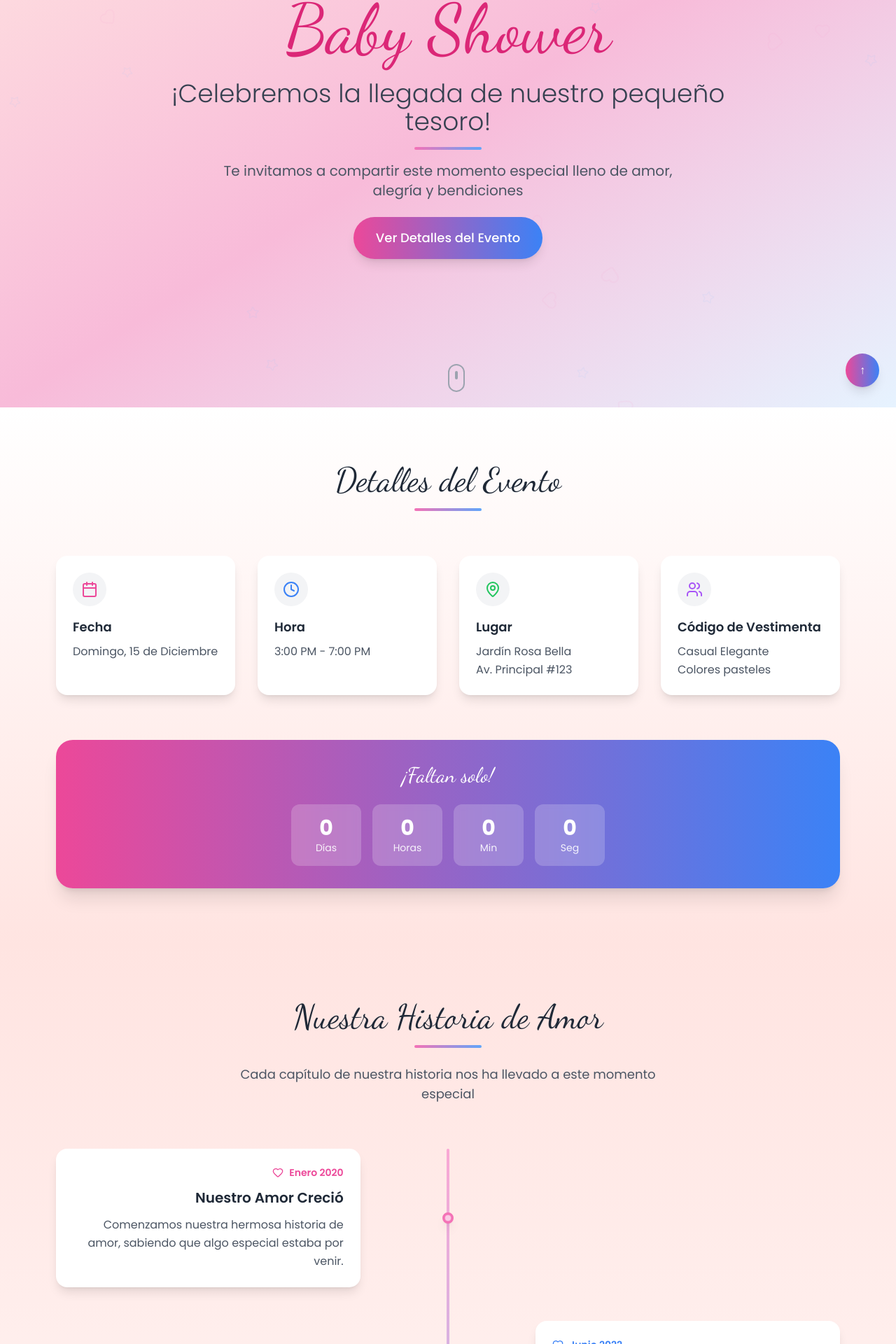
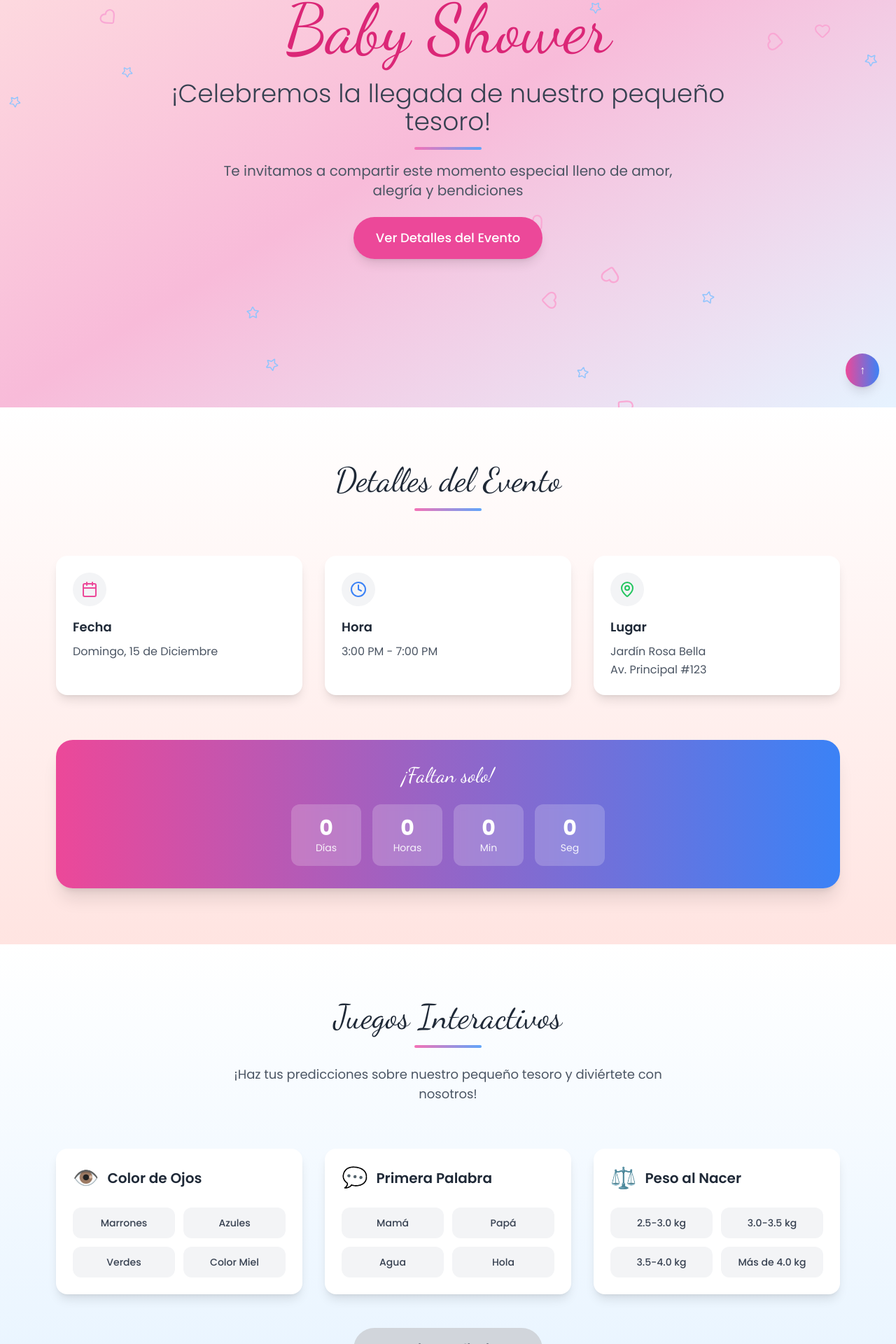
Before and after one commit to YoelPreza/invitacion-baby-shower, a React (Vite) app: page / in a window 1280 px wide. Shown: the part 218-2138 px from the top of the page at 70% size. Built offline with nearby package versions, Linux system fonts and the light colour scheme.

Commit message:
Update: invitacion Yoel

```diff
--- a/src/App.tsx
+++ b/src/App.tsx
@@ -13,7 +13,6 @@ const App: FC = () => {
     <div className="min-h-screen">
       <HeroSection />
       <EventInfo />
-      <ParentsStory />
       <InteractiveGames />
       <PhotoGallery />
       <RSVPForm />
--- a/src/components/EventInfo.tsx
+++ b/src/components/EventInfo.tsx
@@ -50,12 +50,6 @@ const EventInfo: React.FC = () => {
       title: 'Lugar',
       value: 'Jardín Rosa Bella\nAv. Principal #123',
       color: 'text-green-500'
-    },
-    {
-      icon: Users,
-      title: 'Código de Vestimenta',
-      value: 'Casual Elegante\nColores pasteles',
-      color: 'text-purple-500'
     }
   ]
 
@@ -75,7 +69,7 @@ const EventInfo: React.FC = () => {
           <div className="w-24 h-1 bg-gradient-to-r from-pink-400 to-blue-400 mx-auto rounded-full"></div>
         </motion.div>
 
-        <div className="grid md:grid-cols-2 lg:grid-cols-4 gap-8 mb-16">
+        <div className="grid md:grid-cols-3 lg:grid-cols-3 gap-8 mb-16">
           {eventDetails.map((detail, index) => (
             <motion.div
               key={index}
--- a/src/components/HeroSection.tsx
+++ b/src/components/HeroSection.tsx
@@ -5,7 +5,7 @@ import { Heart, Star } from 'lucide-react'
 const HeroSection: React.FC = () => {
   return (
     <section className="relative min-h-screen flex items-center justify-center overflow-hidden bg-gradient-to-br from-soft-pink via-baby-pink to-soft-blue">
-      <div className="absolute inset-0 opacity-10">
+      <div>
         {[...Array(20)].map((_, i) => (
           <motion.div
             key={i}
@@ -73,7 +73,7 @@ const HeroSection: React.FC = () => {
             className="mt-8"
           >
             <motion.button
-              className="bg-gradient-to-r from-pink-500 to-blue-500 text-white px-8 py-4 rounded-full text-lg font-medium shadow-lg hover:shadow-xl transition-shadow duration-300"
+              className="bg-gradient-to-r from-pink-500 to-pink-500 text-white px-8 py-4 rounded-full text-lg font-medium shadow-lg hover:shadow-xl transition-shadow duration-300"
               whileHover={{ scale: 1.05 }}
               whileTap={{ scale: 0.95 }}
               onClick={() => {
@@ -85,16 +85,6 @@ const HeroSection: React.FC = () => {
           </motion.div>
         </motion.div>
       </div>
-
-      <motion.div
-        className="absolute bottom-8 left-1/2 transform -translate-x-1/2"
-        animate={{ y: [0, 10, 0] }}
-        transition={{ duration: 2, repeat: Infinity }}
-      >
-        <div className="w-6 h-10 border-2 border-gray-400 rounded-full flex justify-center">
-          <div className="w-1 h-3 bg-gray-400 rounded-full mt-2"></div>
-        </div>
-      </motion.div>
     </section>
   )
 }
--- a/src/components/InteractiveGames.tsx
+++ b/src/components/InteractiveGames.tsx
@@ -7,12 +7,6 @@ const InteractiveGames: React.FC = () => {
   const [showResults, setShowResults] = useState(false)
 
   const games = [
-    {
-      title: '¿Niño o Niña?',
-      options: ['Niño 💙', 'Niña 💗'],
-      key: 'gender',
-      icon: '🎭'
-    },
     {
       title: 'Color de Ojos',
       options: ['Marrones', 'Azules', 'Verdes', 'Color Miel'],
@@ -38,6 +32,7 @@ const InteractiveGames: React.FC = () => {
       ...prev,
       [gameKey]: prediction
     }))
+    console.log(selectedPredictions)
   }
 
   const submitPredictions = () => {
@@ -64,7 +59,7 @@ const InteractiveGames: React.FC = () => {
           </p>
         </motion.div>
 
-        <div className="grid md:grid-cols-2 gap-8 mb-12">
+        <div className="grid md:grid-cols-3 gap-8 mb-12">
           {games.map((game, index) => (
             <motion.div
               key={index}
@@ -149,34 +144,6 @@ const InteractiveGames: React.FC = () => {
             </motion.div>
           )}
         </motion.div>
-
-        <motion.div
-          initial={{ opacity: 0, y: 30 }}
-          whileInView={{ opacity: 1, y: 0 }}
-          transition={{ duration: 0.8, delay: 0.2 }}
-          viewport={{ once: true }}
-          className="mt-16 grid md:grid-cols-2 gap-8"
-        >
-          <div className="bg-gradient-to-br from-pink-100 to-pink-200 rounded-2xl p-6 text-center">
-            <Sparkles className="w-12 h-12 text-pink-500 mx-auto mb-4" />
-            <h3 className="text-xl font-semibold text-gray-800 mb-2">
-              Consejo para Papás
-            </h3>
-            <p className="text-gray-600">
-              "Escriban una carta para su futuro hijo/a y léanla en su cumpleaños número 18"
-            </p>
-          </div>
-
-          <div className="bg-gradient-to-br from-blue-100 to-blue-200 rounded-2xl p-6 text-center">
-            <Gift className="w-12 h-12 text-blue-500 mx-auto mb-4" />
-            <h3 className="text-xl font-semibold text-gray-800 mb-2">
-              Tradición Especial
-            </h3>
-            <p className="text-gray-600">
-              "Cada invitado puede traer un libro infantil con una dedicatoria especial"
-            </p>
-          </div>
-        </motion.div>
       </div>
     </section>
   )
--- a/src/components/RSVPForm.tsx
+++ b/src/components/RSVPForm.tsx
@@ -38,6 +38,7 @@ const RSVPForm: React.FC = () => {
         dietary_restrictions: data.dietaryRestrictions || 'Ninguna',
         reply_to: data.email
       }
+console.log(templateParams);
 
       // Reemplaza estos valores con tu configuración de EmailJS
       await emailjs.send(
```
